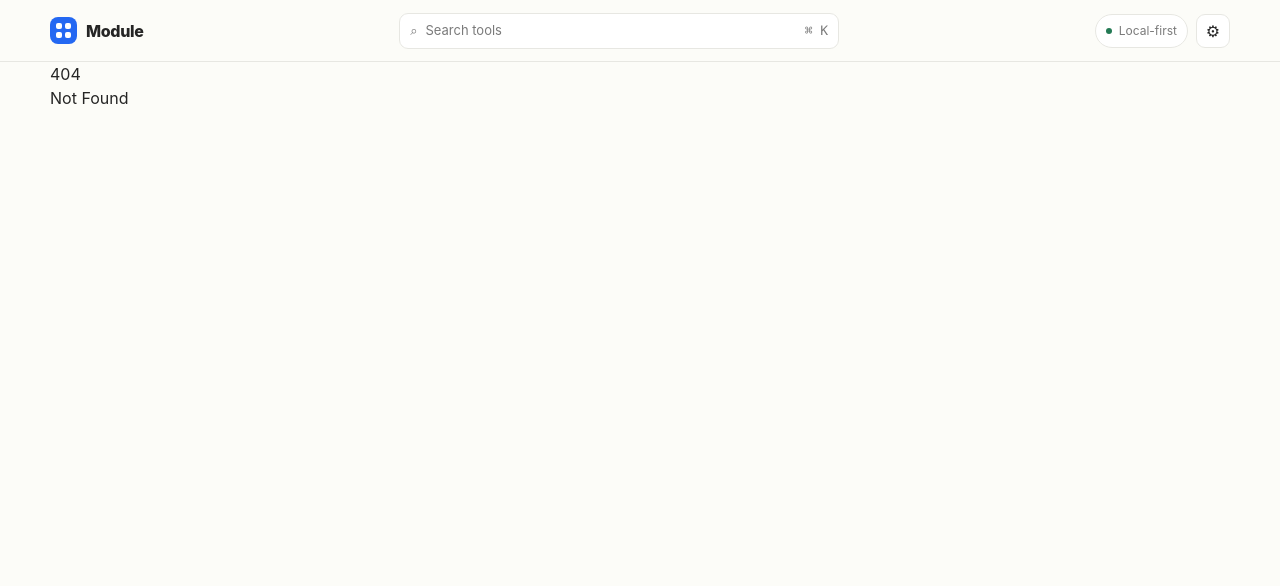
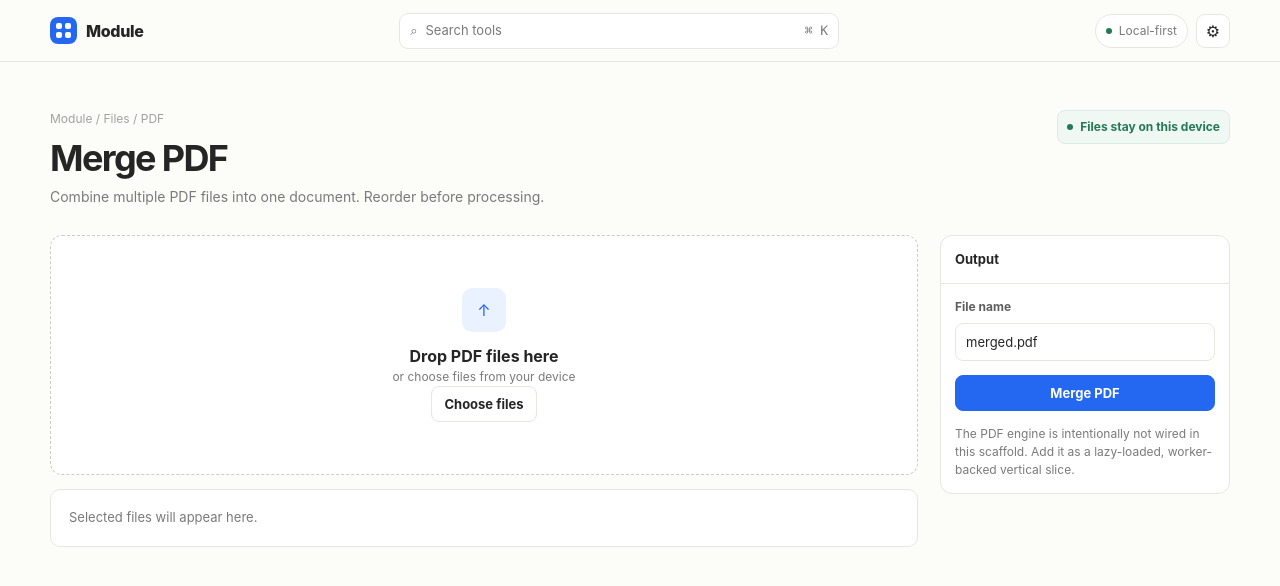
Before and after one commit to howlil/modu-app, a SvelteKit app: page /pdf/merge in a window 1280 px wide. Before the commit this address had no page. Shown: the top 586 px of the page. Built offline with nearby package versions, Linux system fonts and the light colour scheme.

Commit message:
scaffold: add src/routes/pdf/merge/+page.svelte

```diff
--- /dev/null
+++ b/src/routes/pdf/merge/+page.svelte
@@ -0,0 +1,105 @@
+<script lang="ts">
+  import ToolHeader from '#lib/components/ToolHeader.svelte';
+</script>
+
+<svelte:head><title>Merge PDF — Module</title></svelte:head>
+
+<section class="page">
+  <ToolHeader
+    eyebrow="Module / Files / PDF"
+    title="Merge PDF"
+    description="Combine multiple PDF files into one document. Reorder before processing."
+    privacy="Files stay on this device"
+  />
+
+  <div class="workspace">
+    <div>
+      <div class="dropzone">
+        <div>
+          <div class="drop-icon">↑</div>
+          <strong>Drop PDF files here</strong>
+          <p>or choose files from your device</p>
+          <button class="button" type="button">Choose files</button>
+        </div>
+      </div>
+
+      <div class="placeholder-list">Selected files will appear here.</div>
+    </div>
+
+    <aside class="panel">
+      <div class="panel-head">Output</div>
+      <div class="panel-body options">
+        <label class="field">
+          <span>File name</span>
+          <input class="input" value="merged.pdf" />
+        </label>
+
+        <button class="button primary block" type="button" disabled>Merge PDF</button>
+
+        <p class="local-note">
+          The PDF engine is intentionally not wired in this scaffold. Add it as a lazy-loaded,
+          worker-backed vertical slice.
+        </p>
+      </div>
+    </aside>
+  </div>
+</section>
+
+<style>
+  .workspace {
+    display: grid;
+    grid-template-columns: minmax(0, 1fr) 290px;
+    gap: 22px;
+    align-items: start;
+  }
+
+  .dropzone {
+    display: grid;
+    min-height: 240px;
+    place-items: center;
+    border: 1px dashed #cdcdc7;
+    border-radius: 12px;
+    background: var(--surface);
+    padding: 24px;
+    text-align: center;
+  }
+
+  .dropzone p,
+  .local-note {
+    color: var(--muted);
+    font-size: 12px;
+    line-height: 1.5;
+  }
+
+  .drop-icon {
+    display: grid;
+    width: 44px;
+    height: 44px;
+    place-items: center;
+    margin: 0 auto 12px;
+    border-radius: 10px;
+    background: var(--brand-soft);
+    color: var(--brand);
+  }
+
+  .placeholder-list {
+    margin-top: 14px;
+    border: 1px solid var(--line);
+    border-radius: 10px;
+    background: var(--surface);
+    padding: 18px;
+    color: var(--muted);
+    font-size: 13px;
+  }
+
+  .options {
+    display: grid;
+    gap: 14px;
+  }
+
+  @media (max-width: 860px) {
+    .workspace {
+      grid-template-columns: 1fr;
+    }
+  }
+</style>
```
